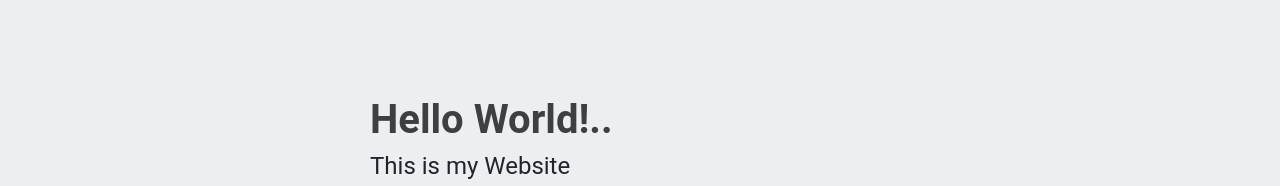
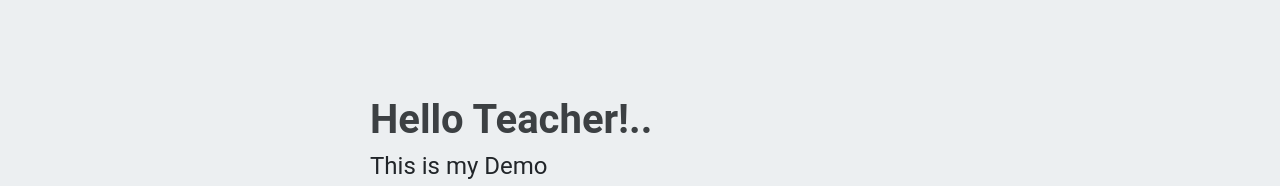
Before and after one commit to dream2216/getting-started-gcp-app-engine-cg-master, a plain HTML site: page www/index.html in a window 1280 px wide. Shown: the top 186 px of the page. Drawn offline with nearby package versions, Linux system fonts and the light colour scheme.

Commit message:
Update index.html

```diff
--- a/www/index.html
+++ b/www/index.html
@@ -22,8 +22,8 @@
                 <p class="text-muted">DH SPKT TPHCM</p>
             </div>
             <div class="col-md-9 col-12">
-                <h1 style="font-weight: 350;color: #3c4043;" class="display-5"><b>Hello World!..</b></h1>
-                <h4><b>This is my Website</b></h4>
+                <h1 style="font-weight: 350;color: #3c4043;" class="display-5"><b>Hello Teacher!..</b></h1>
+                <h4><b>This is my Demo</b></h4>
                 <p>Lorem ipsum dolor, sit amet consectetur adipisicing elit. Sequi vel reprehenderit dolor expedita enim accusantium maiores neque commodi reiciendis? Suscipit neque explicabo ab odio! In pariatur quasi aliquid nesciunt quae.</p>
 
                 <a href="https://www.facebook.com/anhhuy.vo.180/" class="btn btn-pink m-0 btn-md"><i class="fa fa-check" aria-hidden="true"></i>&nbsp; My Facebook</a>
```
